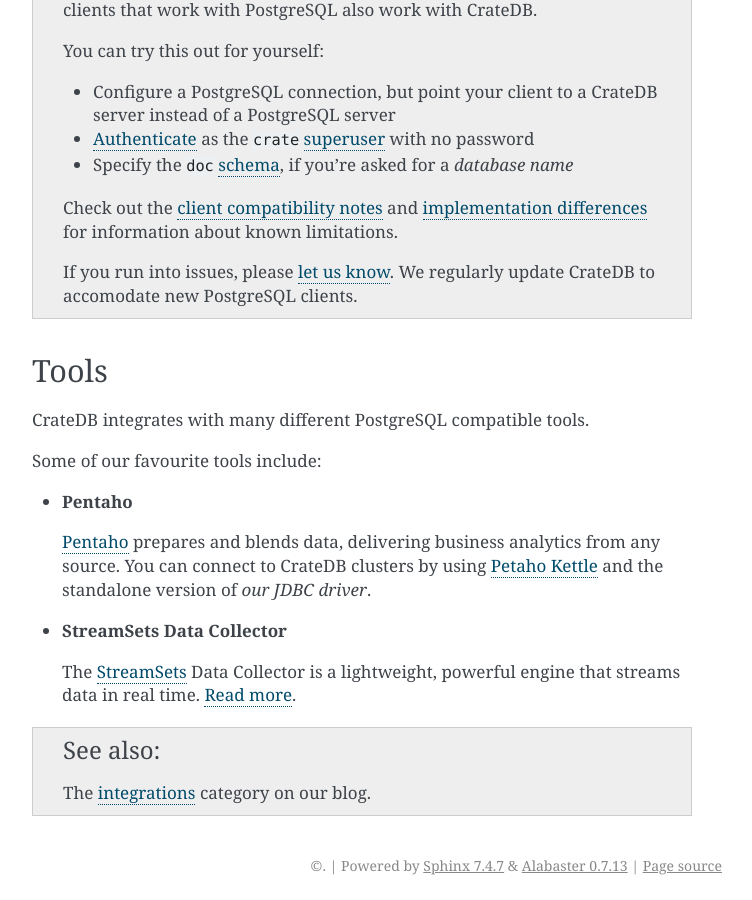
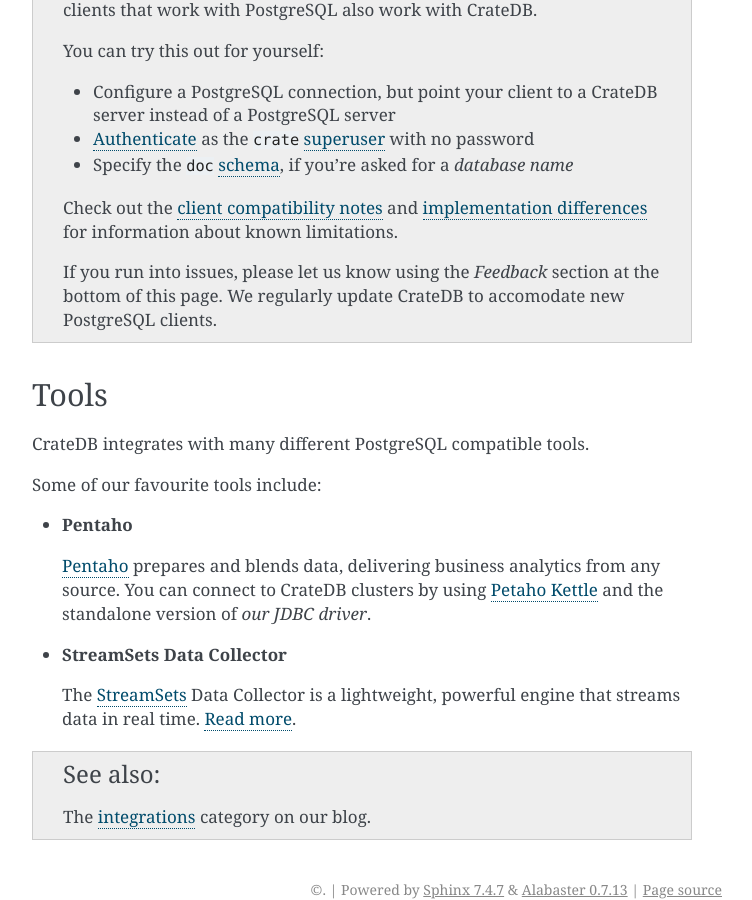
Before and after one commit to crate/crate-clients-tools, a Sphinx documentation site: the page built from docs/index.rst, in a window 1280 px wide and 900 px high, scrolled down 1054 px. Shown: the whole window, without its empty margins (388-1140 px from the left). Built offline with Sphinx 7.4.7, drawn with Linux system fonts in a browser that asks for light colours.

Commit message:
Update "contact us" link to reference new Feedback section

```diff
--- a/docs/index.rst
+++ b/docs/index.rst
@@ -104,8 +104,9 @@
     Check out the `client compatibility notes`_ and `implementation
     differences`_ for information about known limitations.
 
-    If you run into issues, please `let us know`_. We regularly update CrateDB
-    to accomodate new PostgreSQL clients.
+    If you run into issues, please let us know using the *Feedback* section at
+    the bottom of this page. We regularly update CrateDB to accomodate new
+    PostgreSQL clients.
 
 
 Tools
```
